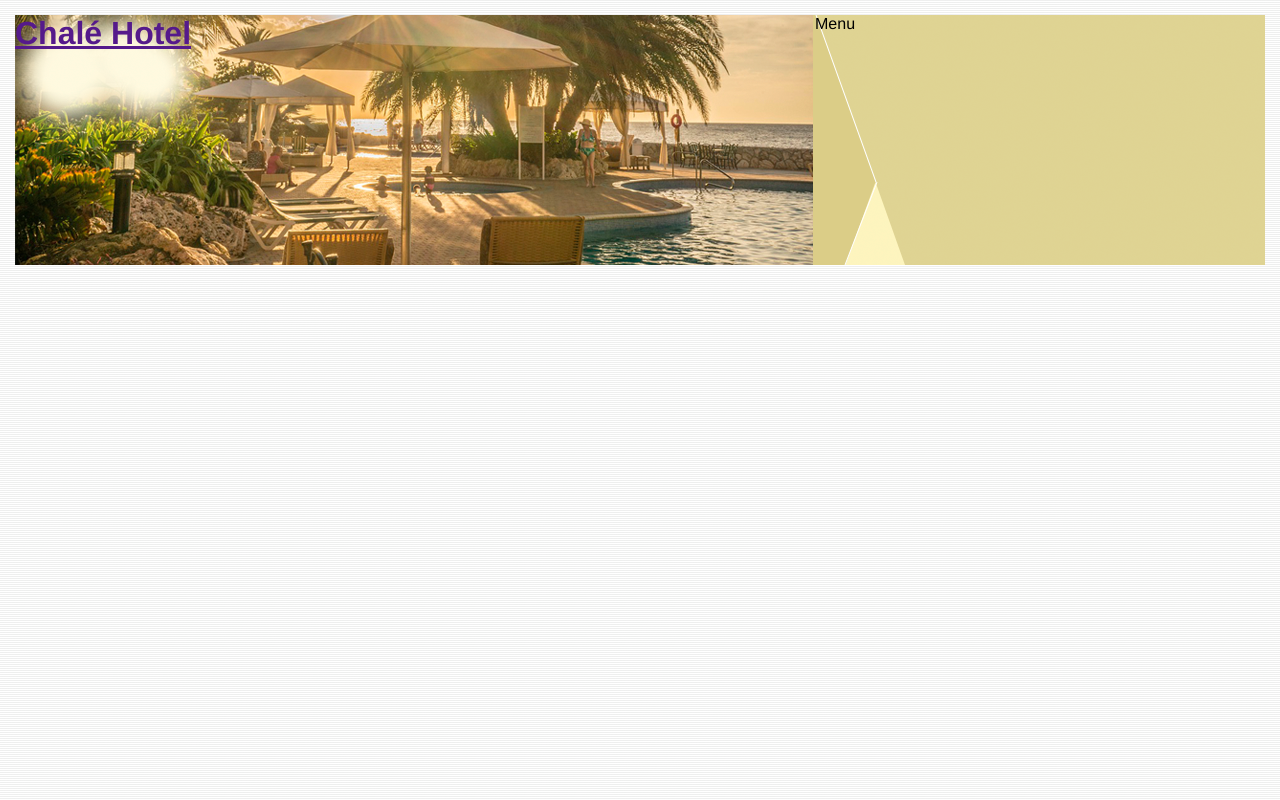
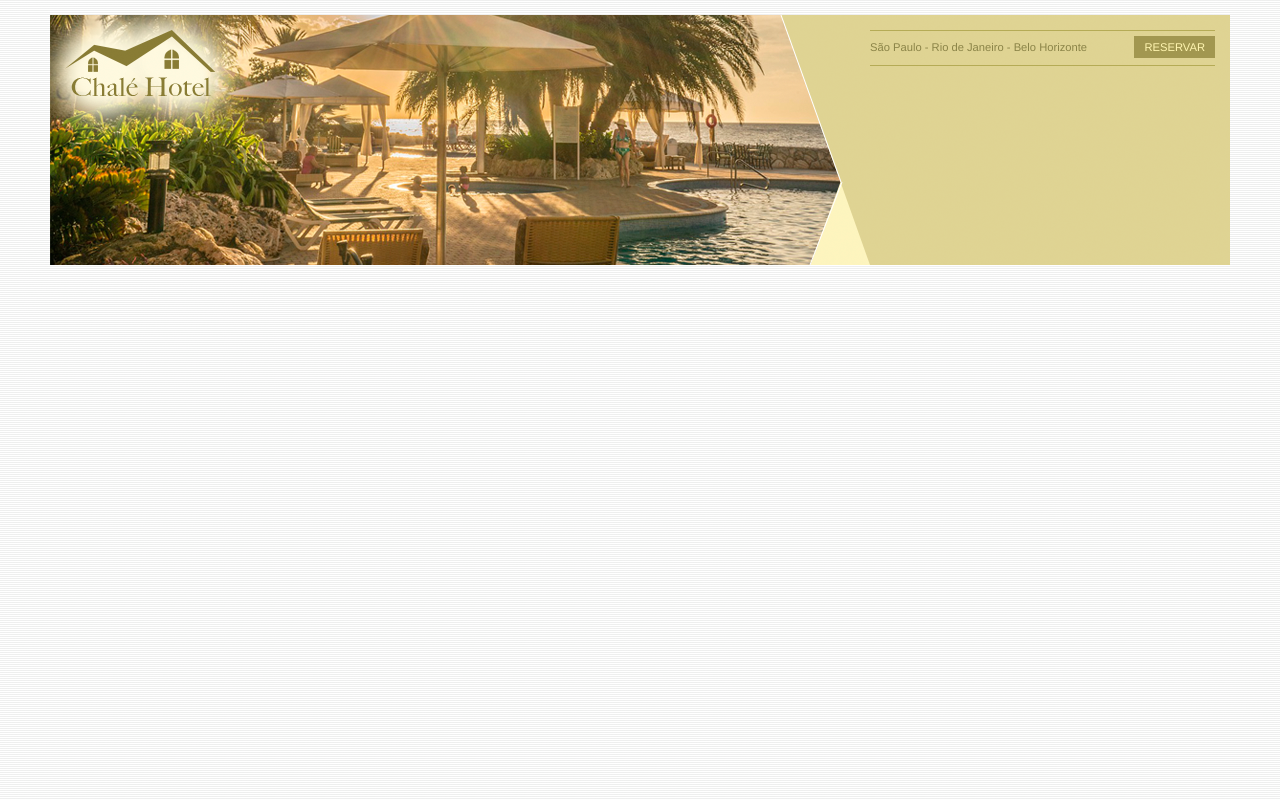
Before and after one commit to V-Charles/Udemy-DW-SC7-Project-ChaleHotel, a plain HTML site: page index.html in a window 1280 px wide. Drawn offline with Linux system fonts and the light colour scheme.

Commit message:
Ajustado o topo do site

```diff
--- a/css/style.css
+++ b/css/style.css
@@ -12,6 +12,9 @@ body {
 
 #container {
     background: #ede9cc;
+    margin: 0 auto;
+    min-width: 740px;
+    max-width: 1180px;
 }
 
 #topo {
@@ -28,6 +31,18 @@ body {
     height: 250px;
     top: 0;
     left: 0;
+    z-index: 1;
+}
+
+.logo a {
+    position: absolute;
+    top: 15px;
+    left: 15px;
+    z-index: 3;
+    background: url(../imagens/logo.png) no-repeat;
+    width: 151px;
+    height: 66px;
+    text-indent: -3000px;
 }
 
 #area-menu {
@@ -37,4 +52,37 @@ body {
     background: url(../imagens/topo-imagem-lateral.png) no-repeat;
     width: 450px;
     height: 250px;
+    z-index: 2;
 }
+
+#conteudo-menu {
+    margin-left: 90px;
+    margin-right: 15px;
+    padding-top: 15px;
+}
+
+#menu-locais {
+    border-bottom: 1px solid #b5ab56;
+    border-top: 1px solid #b5ab56;
+    padding-top: 5px;
+    padding-bottom: 5px;
+    font-size: 0.7em;
+    color: #8b8448;
+}
+
+#menu-locais .locais {
+    float: left;
+    line-height: 2.1em;
+}
+
+a {
+    text-decoration: none;
+}
+
+a.reserva {
+    text-transform: uppercase;
+    background: #a29750;
+    color: #fff5b0;
+    padding: 5px 10px;
+    float: right;
+}
--- a/index.html
+++ b/index.html
@@ -11,12 +11,20 @@
         <div id="container"><!-- Início do Container-->
             <div id="topo"><!-- Início do Topo-->
                 <div id="area-logo">
-                    <h1>
+                    <h1 class="logo">
                         <a href="">Chalé Hotel</a>
                     </h1>
                 </div>
                 <div id="area-menu">
-                    Menu
+                    <div id="conteudo-menu">
+                        <div id="menu-locais">
+                            <span class="locais">
+                                São Paulo - Rio de Janeiro - Belo Horizonte
+                            </span>
+                            <a class="reserva" href="">Reservar</a>
+                            <div style="clear: both;"></div>
+                        </div>
+                    </div>
                 </div>
             </div><!-- Fim do Topo-->
         </div><!-- Fim do Container-->
```
